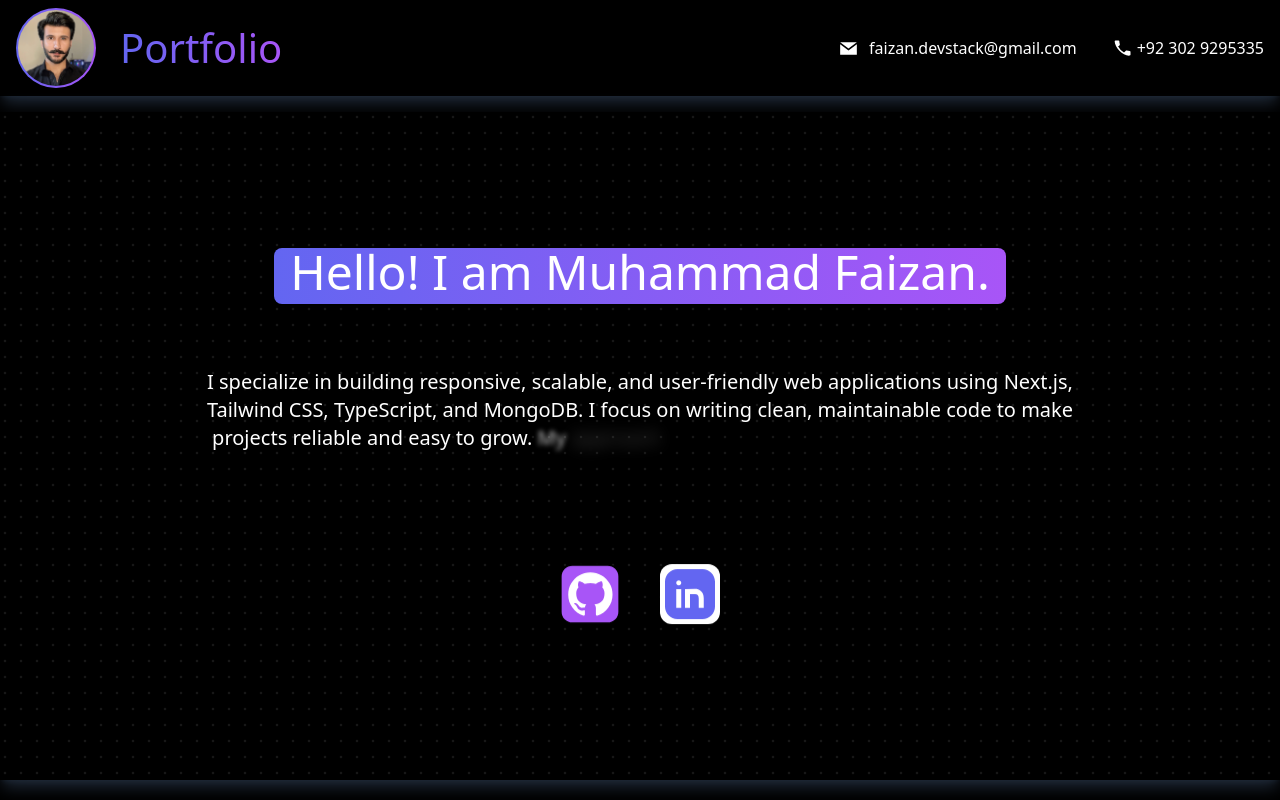
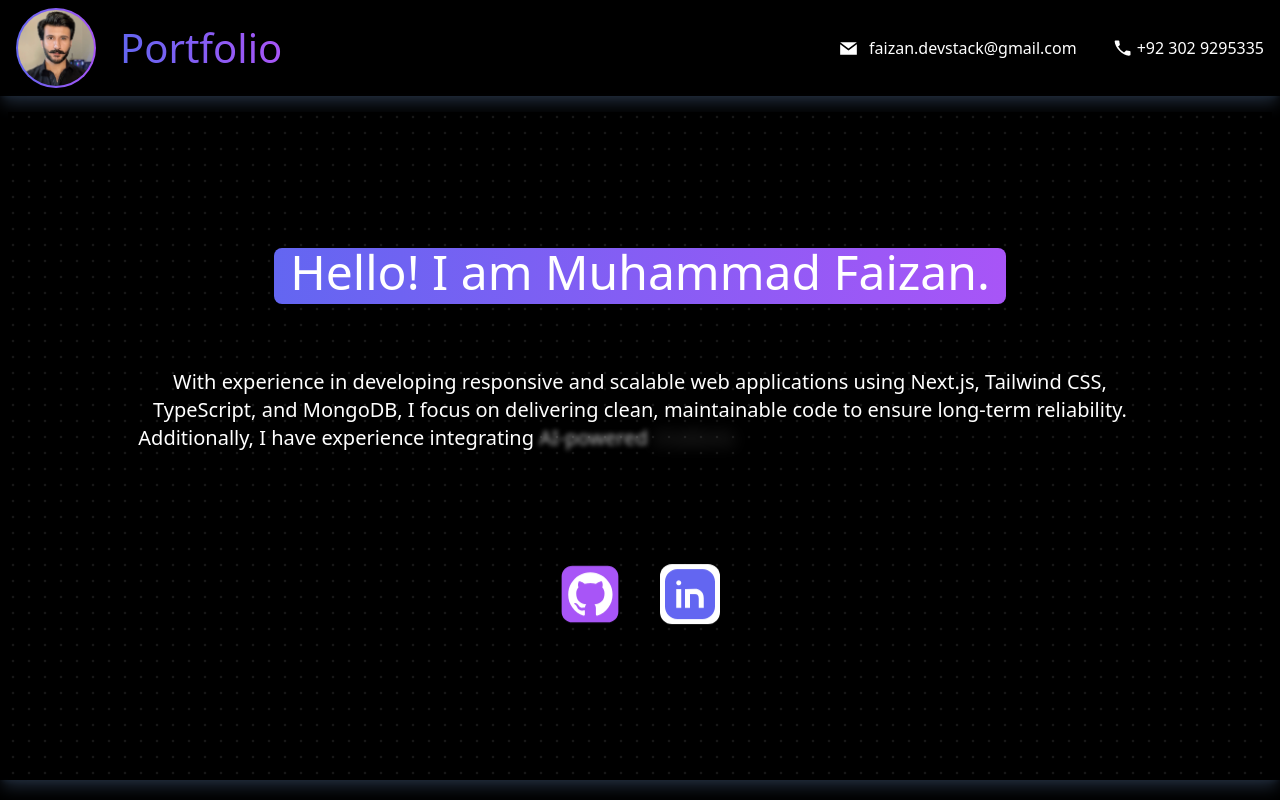
Before and after one commit to faizan-devstack/portfolio, a Next.js app: page / in a window 1280 px wide. Shown: the top 800 px of the page. Built offline with nearby package versions, Linux system fonts and the light colour scheme.

Commit message:
6th commit

```diff
--- a/src/components/Introduction.tsx
+++ b/src/components/Introduction.tsx
@@ -7,12 +7,12 @@ import Image from 'next/image';
 import { motion } from "framer-motion";
 import { HeroHighlight, Highlight } from "./ui/hero-highlight";
 
-const words = `I specialize in building responsive, scalable, and user-friendly web applications using Next.js, Tailwind CSS, TypeScript, and MongoDB. I focus on writing clean, maintainable code to make projects reliable and easy to grow. My approach ensures that projects are delivered on time while maintaining high quality.`;
+const words = `With experience in developing responsive and scalable web applications using Next.js, Tailwind CSS, TypeScript, and MongoDB, I focus on delivering clean, maintainable code to ensure long-term reliability. Additionally, I have experience integrating AI-powered chatbots using the generative AI and Open AI API to enhance functionality and user engagement, ensuring high-quality solutions tailored to business needs.`;
 
 
 export default function Introduction() {
     return (
-        <div className="pt-4 w-full text-white flex flex-col justify-center items-center h-auto shadow-lg shadow-gray-800">
+        <div className="pt-4 px-2 w-full text-white flex flex-col justify-center items-center h-auto shadow-lg shadow-gray-800">
             <HeroHighlight>
                 <motion.h1
                     initial={{
--- a/src/components/ui/text-generate-effect.tsx
+++ b/src/components/ui/text-generate-effect.tsx
@@ -53,7 +53,7 @@ export const TextGenerateEffect = ({
   return (
     <div className={cn("font-bold", className)}>
       <div className="mt-4">
-        <div className=" text-base sm:text-xl text-center max-w-4xl my-8 md:my-16 font-light px-2">
+        <div className=" text-base sm:text-xl text-center max-w-5xl my-8 md:my-16 font-light px-2">
           {renderWords()}
         </div>
       </div>
```
